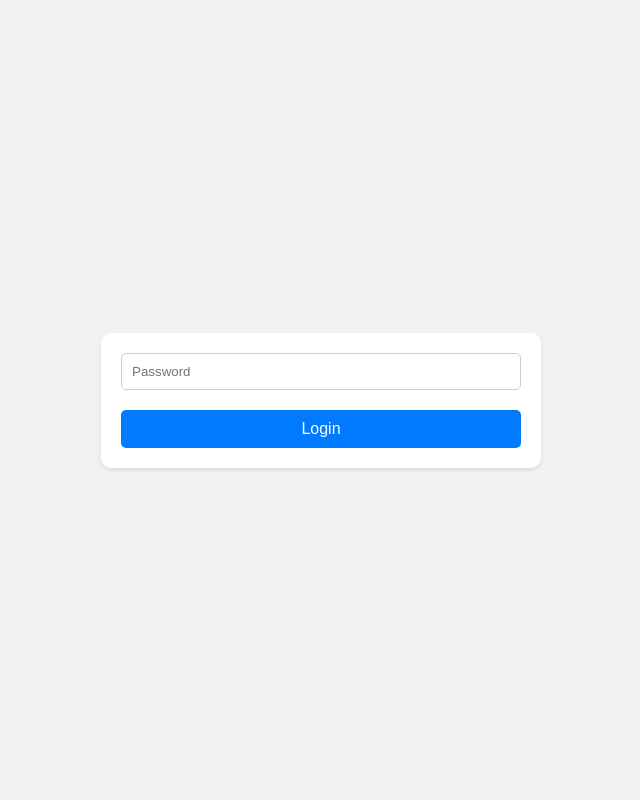
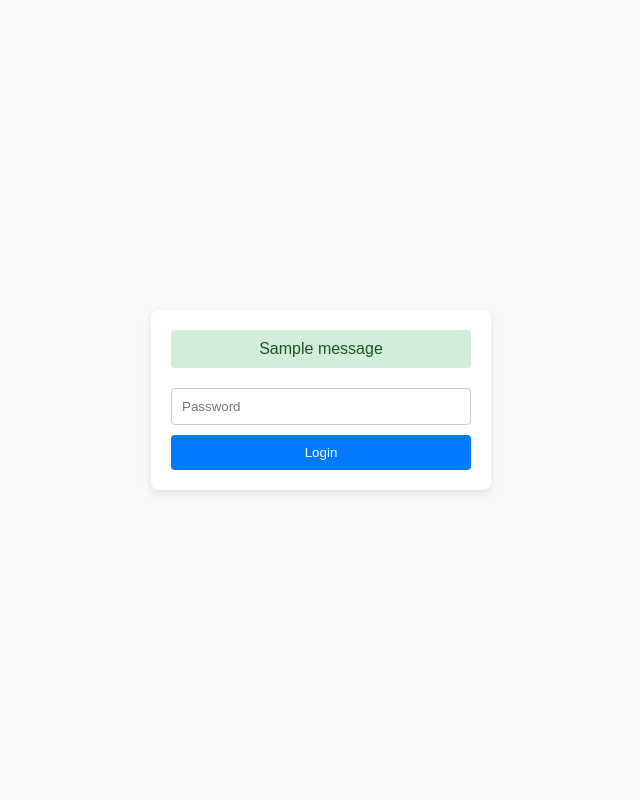
Before and after one commit to sapozhkov/fin, a Flask app: page /login in a window 1280 px wide. Shown: the whole page, without its empty margins (319-959 px from the left). Run offline with Flask 3, Linux system fonts and the light colour scheme; tables that the repository leaves empty hold one stand-in row (values such as "Sample post"); one stand-in notice (Sample message) is shown; parts of the project's set-up code (start-up, migrations or seed data) failed here and were passed over.

Commit message:
#120 добавлена защита от перебора паролей

```diff
--- a/app/routes/common.py
+++ b/app/routes/common.py
@@ -1,3 +1,6 @@
+import os
+from datetime import datetime
+
 from flask import Blueprint, render_template, redirect, url_for, request, flash
 from flask_login import current_user, login_user, logout_user
 from app.models import User
@@ -5,18 +8,40 @@ from config import Config
 
 bp = Blueprint('common', __name__)
 
+LOG_FILE = f"{Config.BASE_DIR}/log/login_attempts.log"
+
+
+def log_failed_attempt(password):
+    with open(LOG_FILE, 'a') as log:
+        log.write(f'{datetime.now()}, {password}\n')
+
+
+def is_locked():
+    if not os.path.exists(LOG_FILE):
+        return False
+    with open(LOG_FILE, 'r') as log:
+        attempts = log.readlines()
+        return len(attempts) >= 300
+
 
 @bp.route('/login', methods=['GET', 'POST'])
 def login():
     if current_user.is_authenticated:
         return redirect(url_for('admin.index'))
+
     if request.method == 'POST':
+        if is_locked():
+            flash('Account locked due to too many failed login attempts. Try again later.')
+            return redirect(url_for('common.login'))
+
         password = request.form.get('password')
         if password == Config.PASSWORD:
             user = User()
             login_user(user)
+            open(LOG_FILE, 'w').close()
             return redirect(url_for('admin.index'))
         else:
+            log_failed_attempt(password)
             flash('Invalid password.')
     return render_template('login.html')
 
--- a/app/templates/login.html
+++ b/app/templates/login.html
@@ -4,71 +4,94 @@
     <title>Login</title>
     <meta name="viewport" content="width=device-width, initial-scale=1.0">
     <style>
-        /* Основные стили */
-        body, html {
-            height: 100%;
+        body {
+            display: flex;
+            justify-content: center;
+            align-items: center;
+            height: 100vh;
+            background-color: #f8f9fa;
             margin: 0;
             font-family: Arial, sans-serif;
         }
 
-        .login-container {
-            display: flex;
-            justify-content: center;
-            align-items: center;
-            height: 100%;
-            background-color: #f2f2f2;
+        main {
+            background: white;
+            padding: 20px;
+            border-radius: 8px;
+            box-shadow: 0 4px 8px rgba(0,0,0,0.1);
+            max-width: 300px;
+            width: 100%;
         }
 
-        .login-form {
+        .flash-messages {
+            margin-bottom: 20px;
+        }
+
+        .alert {
+            padding: 10px;
+            border-radius: 4px;
+            margin-bottom: 10px;
+            text-align: center;
+        }
+
+        .alert-danger {
+            background-color: #f8d7da;
+            color: #721c24;
+        }
+
+        .alert-success {
+            background-color: #d4edda;
+            color: #155724;
+        }
+
+        form {
             display: flex;
             flex-direction: column;
-            background-color: white;
-            padding: 20px;
-            border-radius: 10px;
-            box-shadow: 0 2px 4px rgba(0, 0, 0, 0.1);
-            width: 90%;
-            max-width: 400px;
+            gap: 10px;
         }
 
-        .login-form label {
-            margin-bottom: 10px;
+        label {
+            display: flex;
+            flex-direction: column;
+            gap: 5px;
         }
 
-        .login-form input[type="password"] {
+        input[type="password"] {
             padding: 10px;
             border: 1px solid #ccc;
-            border-radius: 5px;
-            width: 100%;
-            margin-bottom: 10px;
-            box-sizing: border-box;
+            border-radius: 4px;
         }
 
-        .login-form button {
+        button {
             padding: 10px;
             border: none;
-            border-radius: 5px;
-            background-color: #007bff;
+            border-radius: 4px;
+            background: #007bff;
             color: white;
-            font-size: 16px;
             cursor: pointer;
-            width: 100%;
-            box-sizing: border-box;
         }
 
-        .login-form button:hover {
-            background-color: #0056b3;
+        button:hover {
+            background: #0056b3;
         }
-
     </style>
 </head>
 <body>
-    <main class="login-container">
-        <form method="POST" class="login-form">
+    <main>
+        {% with messages = get_flashed_messages(with_categories=true) %}
+            {% if messages %}
+                <div class="flash-messages">
+                    {% for category, message in messages %}
+                        <div class="alert alert-{{ category }}">{{ message }}</div>
+                    {% endfor %}
+                </div>
+            {% endif %}
+        {% endwith %}
+        <form method="POST">
             <label>
                 <input type="password" name="password" placeholder="Password">
             </label>
             <button type="submit">Login</button>
         </form>
-    </main>
-</body>
+    </main></body>
 </html>
```
